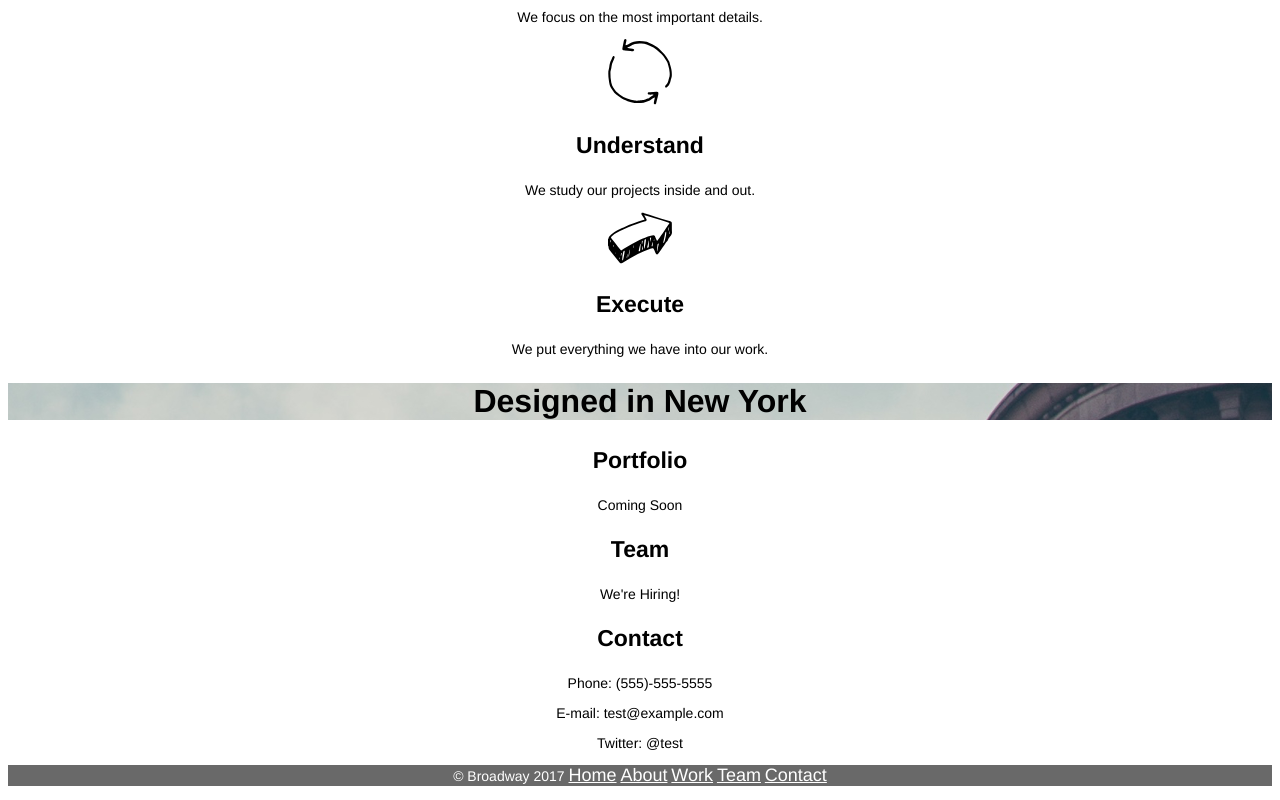
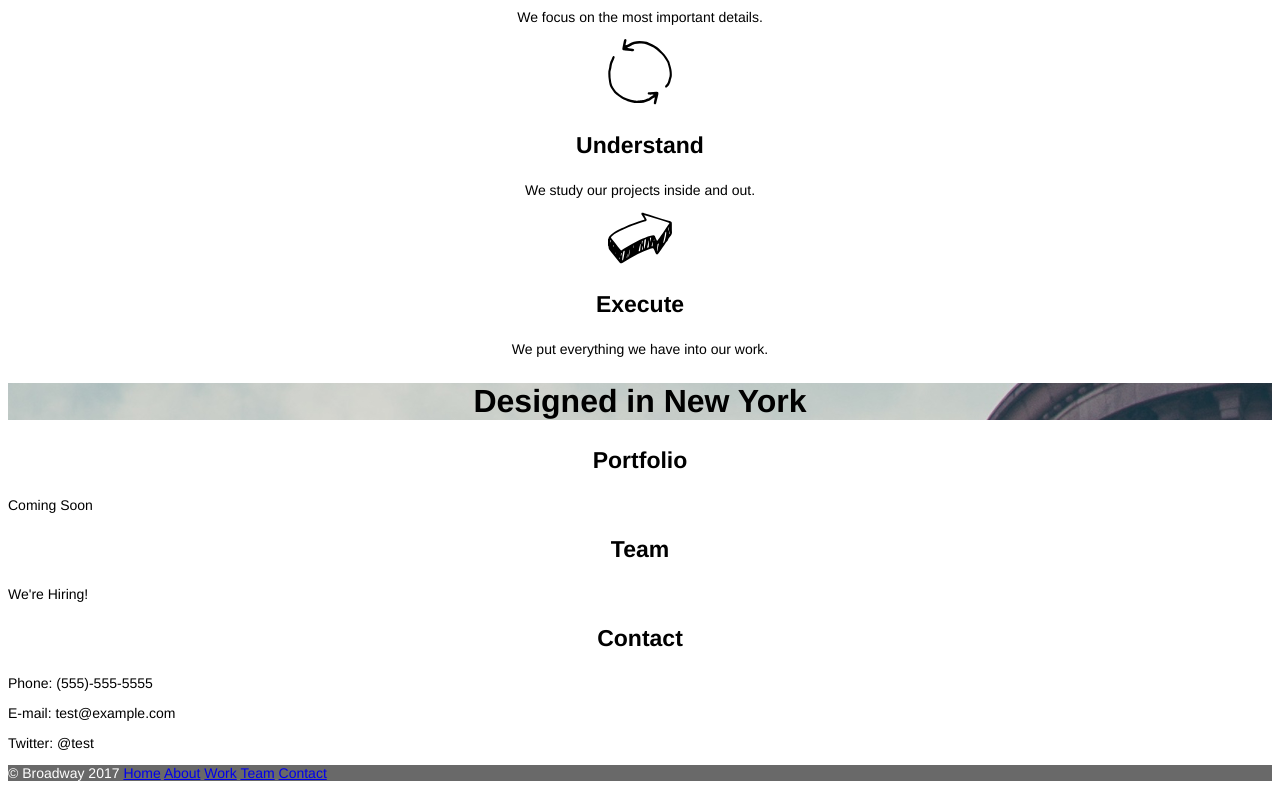
Before and after one commit to Juliocc86/broadway, a plain HTML site: page index.html in a window 1280 px wide. Shown: the part 528-1328 px from the top of the page. Drawn offline with Linux system fonts and the light colour scheme.

Commit message:
CSS version 5

```diff
--- a/resources/css/style.css
+++ b/resources/css/style.css
@@ -23,7 +23,7 @@ h1 {
   text-align: center;
 }
 
-p > a {
+.central p > a {
   font-family: helvetica;
   font-size: 18px;
   color: white;
@@ -46,5 +46,4 @@ h3 {
 p {
   font-family: helvetica;
   font-size: 14px;
-  text-align: center;
 }
```
